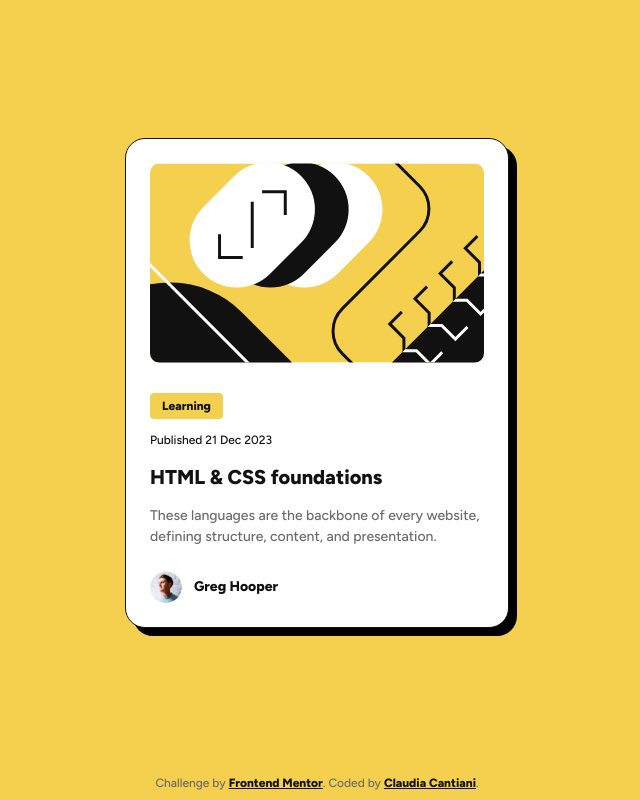
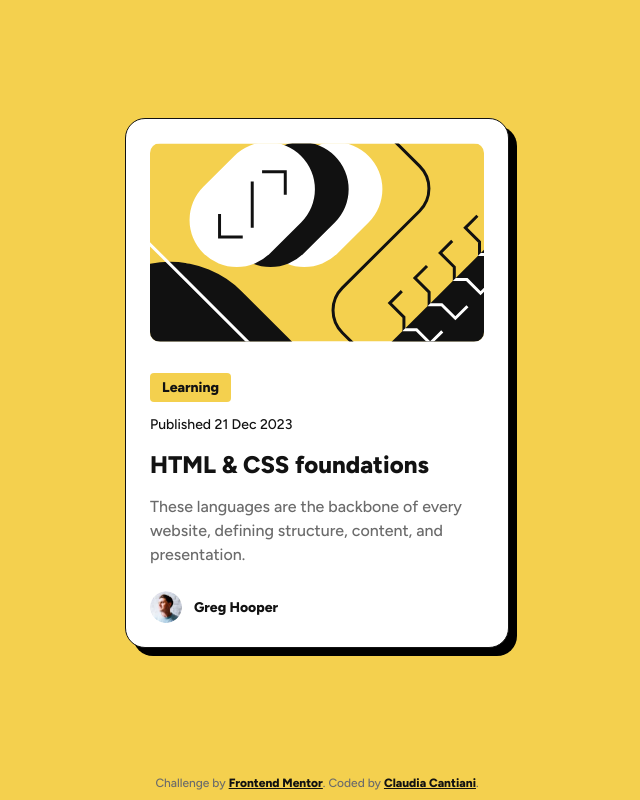
Before and after one commit to cla91/blog-preview-card-main, a plain HTML site: page index.html in a window 1280 px wide. Shown: the whole page, without its empty margins (323-963 px from the left). Drawn offline with Linux system fonts and the light colour scheme.

Commit message:
Update style.css

```diff
--- a/assets/css/style.css
+++ b/assets/css/style.css
@@ -35,7 +35,7 @@ body {
     color: var(--secondary-color);
     font-family: var(--font-family);
     font-weight: 500;
-    font-size: 1.4rem;
+    font-size: clamp(1.4rem, 1.4rem + 0.2vw, 1.6rem);
     /* 14px */
     line-height: 1.5;
 }
@@ -71,7 +71,7 @@ main {
 .category {
     color: var(--primary-color);
     font-weight: 800;
-    font-size: 1.2rem;
+    font-size: clamp(1.2rem, 1.2rem + 0.2vw, 1.4rem);
     /* 12px */
     border-radius: 0.4rem;
     padding: var(--spacing-50) var(--spacing-150);
@@ -81,12 +81,12 @@ main {
 
 .publication-date {
     color: var(--primary-color);
-    font-size: 1.2rem;
+    font-size: clamp(1.2rem, 1.2rem + 0.2vw, 1.4rem);
     /* 12px */
 }
 
 .title a {
-    font-size: 2rem;
+    font-size: clamp(2rem, 2rem + 0.4vw, 2.4rem);
     /* 20px */
     font-weight: 800;
     text-decoration: none;
```
